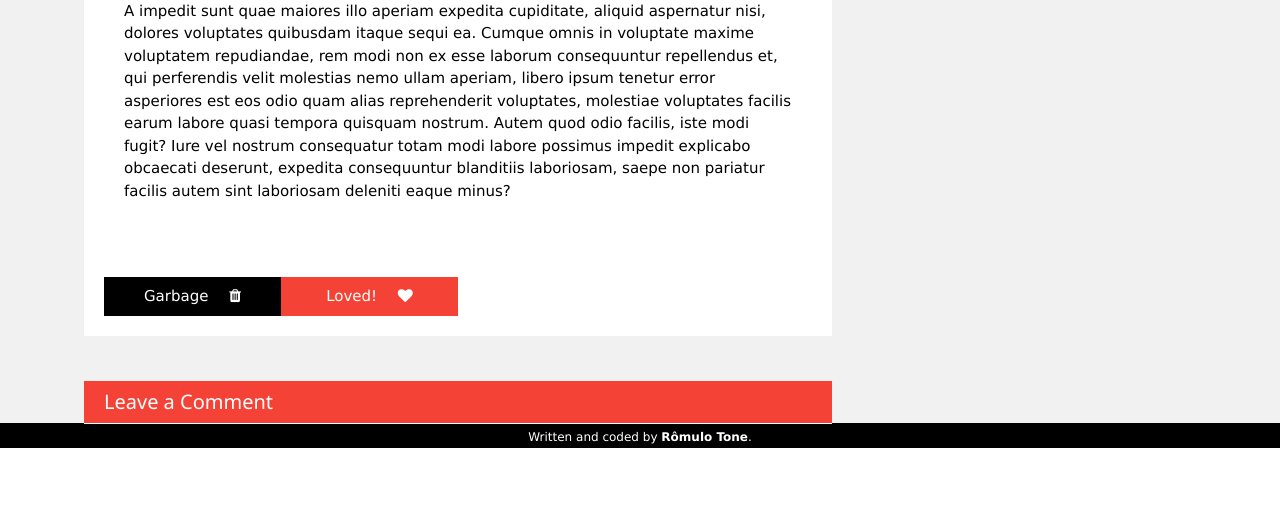
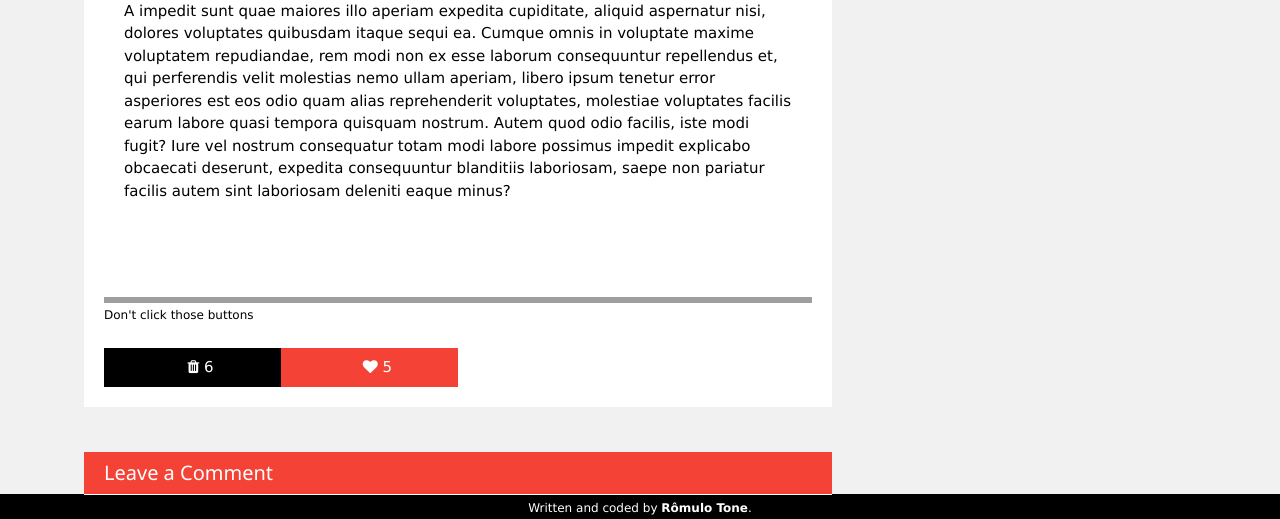
Before and after one commit to MiopeCiclope/blog, a Django app: page /post/1/ in a window 1280 px wide. Shown: the part 1020-1539 px from the top of the page. Before the commit the page ends 1468 px from the top, so only its background shows below. Run offline with Django 3.2, Linux system fonts and the light colour scheme; data comes from the database, SQL or seed files in the repository; both versions use the stored data as it was after the commit; some libraries are stand-ins or nearby versions; grey boxes are pictures that could not be loaded.

Commit message:
Like buttons with AJAX kind of ready.

```diff
--- a/blog/static/css/blog.css
+++ b/blog/static/css/blog.css
@@ -117,3 +117,10 @@ html, body {
     top: 0;
     width: 100%;
 }
+
+.style11 {
+	height: 6px;
+	background: url(http://ibrahimjabbari.com/english/images/hr-11.png) repeat-x 0 0;
+    border: 0;
+    margin-bottom: 0;
+}
--- /dev/null
+++ b/blog/static/js/like.js
@@ -0,0 +1,19 @@
+$(document).ready(function(){
+    $('#trash').click(function(){
+        var catid;
+        catid = $(this).attr("data-catid");
+        $.get('/trash_category/', {category_id: catid}, function(data){
+           $('#trash_count').html("  "+data);
+        });
+    });
+});
+
+$(document).ready(function(){
+    $('#love').click(function(){
+        var catid;
+        catid = $(this).attr("data-catid");
+        $.get('/love_category/', {category_id: catid}, function(data){
+           $('#love_count').html("  "+data);
+        });
+    });
+});
--- a/blog/templates/header.html
+++ b/blog/templates/header.html
@@ -12,4 +12,5 @@
 
     <script src="https://ajax.googleapis.com/ajax/libs/jquery/3.2.1/jquery.min.js"></script>
     <script src="https://maxcdn.bootstrapcdn.com/bootstrap/3.3.7/js/bootstrap.min.js"></script>
+    <script src="{% static "js/like.js" %}"></script>
 </head>
--- a/blog/templates/post_detail.html
+++ b/blog/templates/post_detail.html
@@ -44,11 +44,18 @@
                         <br><br>
 					</div>
                 </div>
+                <hr class="style11">
+                <span class="w3-small">Don't click those buttons</span>
+                <br><br>
                 <div class="w3-row">
                     <div class="w3-half">
                         <div class="w3-row">
-                            <button class="w3-btn w3-black w3-hover-white w3-half">Garbage <i class="w3-margin-left fa fa-trash"></i></button>
-                            <button class="w3-btn w3-red w3-hover-white w3-half">Loved! <i class="w3-margin-left fa fa-heart"></i></button>
+                            <button class="w3-btn w3-black w3-hover-white w3-half" id="trash" data-catid="{{post.id}}">
+                                <i class="w3-margin-left fa fa-trash"></i><span id="trash_count">  {{ post.garbage }}</span>
+                            </button>
+                            <button class="w3-btn w3-red w3-hover-white w3-half" id="love" data-catid="{{post.id}}">
+                                <i class="w3-margin-left fa fa-heart"></i><span id="love_count">  {{ post.love }}</span>
+                            </button>
                         </div>
                     </div>
                     <div class="product-social-links">
--- a/blog/urls.py
+++ b/blog/urls.py
@@ -11,5 +11,6 @@ urlpatterns = [
     url(r'^post/(?P<pk>[0-9]+)/edit/$', views.post_edit, name='post_edit'),
     url(r'^asdf/$', views.tst),
     url(r'^googlef6613f69040c50ea.html$', views.google),
-    url(r'^like_category/$', views.like_category, name='like_category'),
+    url(r'^love_category/$', views.love_category, name='love_category'),
+    url(r'^trash_category/$', views.trash_category, name='trash_category'),
 ]
--- a/blog/views.py
+++ b/blog/views.py
@@ -65,8 +65,7 @@ def tst(request):
 def google(request):
     return render(request, 'googlef6613f69040c50ea.html')
 
-@login_required
-def like_category(request):
+def trash_category(request):
 
     cat_id = None
     if request.method == 'GET':
@@ -81,3 +80,19 @@ def like_category(request):
             cat.save()
 
     return HttpResponse(garbage)
+
+def love_category(request):
+
+    cat_id = None
+    if request.method == 'GET':
+        cat_id = request.GET['category_id']
+
+    love = 0
+    if cat_id:
+        cat = Post.objects.get(id=int(cat_id))
+        if cat:
+            love = cat.love + 1
+            cat.love =  love
+            cat.save()
+
+    return HttpResponse(love)
```
Also changed, not shown: blog/templates/tst.html (+2 -12 lines), db.sqlite3.
